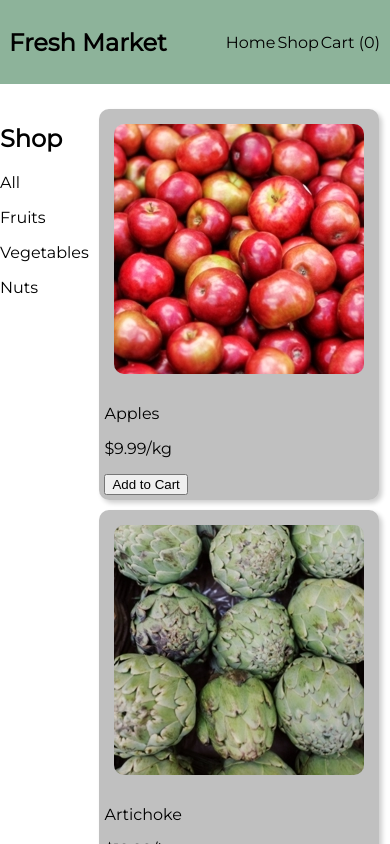
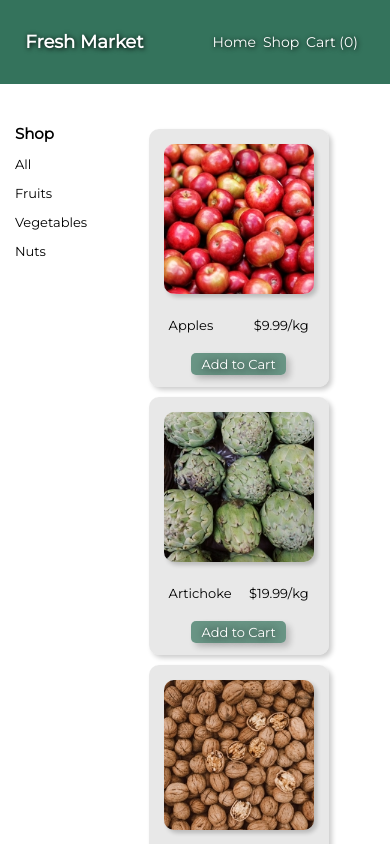
Before and after one commit to NateSGH/shopping-cart, a React (Create React App) app: page /shop in a window 390 px wide. Shown: the top 844 px of the page. Built offline with nearby package versions, Linux system fonts and the light colour scheme; the HTML template or start-up script is replaced by a standard one.

Commit message:
Added some style to everything and media rules

```diff
--- a/src/App.css
+++ b/src/App.css
@@ -1,10 +1,13 @@
 @import url('https://fonts.googleapis.com/css2?family=Montserrat&display=swap');
 
 :root {
-  --nav-background-color: rgb(141, 179, 154);
-  --shop-card-background-color: rgba(129, 129, 129, 0.5);
-  --cart-cards-wrapper-background-color: rgba(189, 189, 189, 0.5);
-  --home-text-background-color: rgba(106, 175, 143, 0.8);
+  --nav-background-color: #34735c;
+  --nav-font-color: #fff;
+  --shop-card-background-color: rgba(217, 217, 217, 0.6);
+  --cart-cards-wrapper-background-color: rgba(217, 217, 217, 0.6);
+  --home-text-background-color: rgba(106, 175, 143, 0.85);
+  --btn-color: rgba(52, 115, 92, 0.7);
+  --btn-hover-color: rgba(52, 115, 92, 0.8);
 }
 
 body {
@@ -12,9 +15,32 @@ body {
   font-family: 'Montserrat', sans-serif;
 }
 
+button {
+  font-family: inherit;
+  font-size: 15px;
+  color: #fff;
+  text-shadow: 1px 1px 10px black;
+  background-color: var(--btn-color);
+  box-shadow: 4px 4px 6px rgba(0, 0, 0, 0.2);
+  padding: 3px 10px;
+  margin: 7px;
+  border: none;
+  border-radius: 5px;
+  cursor: pointer;
+}
+
+button:hover {
+  background-color: var(--btn-hover-color);
+}
+
+button:active {
+  background-color: var(--btn-hover-color);
+  transform: scale(0.95);
+}
+
 nav {
   display: flex;
-  justify-content: space-around;
+  justify-content: space-evenly;
   align-items: center;
   min-height: 10vh;
   background-color: var(--nav-background-color);
@@ -28,15 +54,21 @@ nav {
 .nav-links {
   width: 40%;
   display: flex;
-  justify-content: space-around;
+  justify-content: space-evenly;
   align-items: center;
   list-style: none;
+  font-size: 20px;
 }
 
-/* .home-img {
-  max-width: 100%;
-  height: auto;
-} */
+nav h1 {
+  font-size: 30px;
+}
+
+.link {
+  text-decoration: none;
+  color: var(--nav-font-color);
+  text-shadow: 1px 1px 5px black;
+}
 
 .home-wrapper {
   background: url('./images/homeImg.jpg') no-repeat center center/cover;
@@ -57,18 +89,26 @@ nav {
   box-shadow: 3px 3px 2px rgba(0, 0, 0, 0.2);
 }
 
-.link {
-  text-decoration: none;
-  color: black;
-}
-
 .shop-wrapper {
   display: flex;
   flex-direction: row;
-  margin: 20px 0;
+  margin: 40px 0;
+}
+
+.shop-h2-and-menu-wrapper {
+  margin: 0 0 0 30px;
+}
+
+.shop-h2-and-menu-wrapper h2 {
+  margin: 0;
 }
 
 .shop-card {
+  display: grid;
+  grid-template-areas:
+    'shopCardImg shopCardImg'
+    'shopCardName shopCardPrice'
+    'shopCardBtn shopCardBtn';
   border-radius: 10px;
   margin: 5px 10px;
   background-color: var(--shop-card-background-color);
@@ -82,61 +122,78 @@ nav {
   max-width: 100%;
   height: auto;
   margin: 10px;
+  box-shadow: 3px 3px 4px rgba(0, 0, 0, 0.2);
+}
+
+.shop-card-img {
+  grid-area: shopCardImg;
+}
+
+.shop-card-name {
+  grid-area: shopCardName;
+  justify-self: start;
+  margin-left: 15px;
+}
+
+.shop-card-price {
+  grid-area: shopCardPrice;
+  justify-self: end;
+  margin-right: 15px;
+}
+
+.shop-card-btn {
+  grid-area: shopCardBtn;
+  width: fit-content;
+  justify-self: center;
 }
 
 .cart-div {
   display: flex;
   flex-direction: column;
   align-items: center;
-}
-
-.cart-div h1 {
-  align-self: flex-start;
+  margin: 40px 0 0 0;
 }
 
 .cart-cards-wrapper {
   display: flex;
   flex-direction: column;
   align-items: center;
-  width: 40vw;
+  width: 50vw;
   background-color: var(--cart-cards-wrapper-background-color);
   padding: 10px;
   border-radius: 10px;
 }
 
 .cart-card {
+  width: 40vw;
+  display: grid;
+  grid-template-areas:
+    'cartCardImg cartCardName cartCardPrice'
+    'cartCardImg cartCardQuantity cartCardQuantity'
+    'cartCardImg cartCardRemoveBtn cartCardRemoveBtn';
   margin: 5px 10px;
   padding: 5px;
   border-bottom: 1px solid black;
 }
 
-.cart-card {
-  width: 30vw;
-  display: grid;
-  grid-template-areas:
-    'img name price'
-    'img quantity quantity'
-    'img removeBtn removeBtn';
-}
-
 .cart-card img {
   width: 100px;
   height: auto;
-  grid-area: img;
+  grid-area: cartCardImg;
 }
 
 .cart-card .name {
-  grid-area: name;
+  grid-area: cartCardName;
   justify-self: start;
 }
 
 .cart-card .price {
-  grid-area: price;
+  grid-area: cartCardPrice;
   justify-self: end;
 }
 
 .cart-card .quantity-wrapper {
-  grid-area: quantity;
+  grid-area: cartCardQuantity;
   width: fit-content;
   height: 30px;
   padding: 1px;
@@ -150,11 +207,17 @@ nav {
 .cart-card-icon {
   margin: 0 5px 0 5px;
   cursor: pointer;
+  color: #2e442f;
+  font-size: 25px;
 }
 
 .cart-card .btn-remove-item {
-  grid-area: removeBtn;
+  grid-area: cartCardRemoveBtn;
   justify-self: center;
+}
+
+.cart-total-sum {
+  text-align: center;
 }
 
 .shop-items {
@@ -166,3 +229,90 @@ nav {
 .shop-menu-subsection {
   cursor: pointer;
 }
+
+@media (min-width: 1000px) {
+  .cart-cards-wrapper {
+    width: 35vw;
+  }
+
+  .cart-card {
+    width: 30vw;
+  }
+}
+
+@media (min-width: 1500px) {
+  .cart-cards-wrapper {
+    width: 25vw;
+  }
+
+  .cart-card {
+    width: 20vw;
+  }
+}
+
+@media (max-width: 650px) {
+  nav h1 {
+    font-size: 18px;
+  }
+
+  .nav-links {
+    font-size: 14px;
+  }
+  .nav-links .link {
+    margin-right: 3px;
+  }
+
+  .home-wrapper p {
+    width: 60vw;
+    padding: 10px;
+    margin: 0 0 0 15px;
+    position: absolute;
+    font-size: 15px;
+  }
+
+  .shop-h2-and-menu-wrapper {
+    margin: 0 0 0 15px;
+  }
+
+  .shop-h2-and-menu-wrapper h2 {
+    font-size: 15px;
+  }
+
+  .shop-menu {
+    font-size: 13px;
+  }
+
+  .shop-card,
+  .shop-card-btn {
+    font-size: 13px;
+  }
+
+  .cart-cards-wrapper {
+    width: 70vw;
+  }
+
+  .cart-card {
+    width: 65vw;
+    grid-template-areas:
+      'cartCardImg cartCardName cartCardName'
+      'cartCardImg cartCardPrice cartCardPrice'
+      'cartCardImg cartCardQuantity cartCardQuantity'
+      'cartCardImg cartCardRemoveBtn cartCardRemoveBtn';
+  }
+
+  .cart-card-icon {
+    font-size: 22px;
+  }
+  .cart-card .name,
+  .cart-card .price {
+    font-size: 15px;
+    justify-self: end;
+  }
+}
+
+@media (max-width: 400px) {
+  .shop-card-img {
+    width: 150px;
+    height: auto;
+  }
+}
--- a/src/components/Cart.js
+++ b/src/components/Cart.js
@@ -72,7 +72,7 @@ function Cart(props) {
   function renderTotalSum() {
     return (
       <div key={totalSumKey}>
-        <p>${newTotalSum.toFixed(2)}</p>
+        <p className="cart-total-sum">Total: ${newTotalSum.toFixed(2)}</p>
       </div>
     );
   }
@@ -113,8 +113,8 @@ function Cart(props) {
 
   return (
     <div className="cart-div">
-      <h1>Cart</h1>
       <div key={cartWrapperKey} className="cart-cards-wrapper">
+        <h2>Your Cart</h2>
         {itemsArr.map(renderCartCardsAndCalculateTotalSum)}
         {itemsArr.length ? renderCartButtonsAndTotalSum() : <p>Your cart is empty</p>}
       </div>
--- a/src/components/Shop.js
+++ b/src/components/Shop.js
@@ -51,19 +51,20 @@ function Shop(props) {
       price: 3.99,
       kind: 'vegetable',
     },
+
     {
       id: 6,
+      img: Grapes,
+      name: 'Grapes',
+      price: 7.99,
+      kind: 'fruit',
+    },
+    {
+      id: 7,
       img: Carrots,
       name: 'Carrots',
       price: 3.39,
       kind: 'vegetable',
-    },
-    {
-      id: 7,
-      img: Grapes,
-      name: 'Grapes',
-      price: 7.99,
-      kind: 'fruit',
     },
     {
       id: 8,
@@ -185,7 +186,7 @@ function Shop(props) {
 
   return (
     <div className="shop-wrapper">
-      <div>
+      <div className="shop-h2-and-menu-wrapper">
         <h2>Shop</h2>
         <div className="shop-menu">
           <p className="shop-menu-subsection" id="shop-menu-all">
--- a/src/components/ShopCard.js
+++ b/src/components/ShopCard.js
@@ -11,10 +11,12 @@ const ShopCard = (props) => {
   }
   return (
     <div className="shop-card">
-      <img className="img" src={props.img} alt={props.name} />
-      <p>{props.name}</p>
-      <p>${props.price}/kg</p>
-      <button onClick={returnItemOnClick}>Add to Cart</button>
+      <img className="shop-card-img" src={props.img} alt={props.name} />
+      <p className="shop-card-name">{props.name}</p>
+      <p className="shop-card-price">${props.price}/kg</p>
+      <button className="shop-card-btn" onClick={returnItemOnClick}>
+        Add to Cart
+      </button>
     </div>
   );
 };
```
